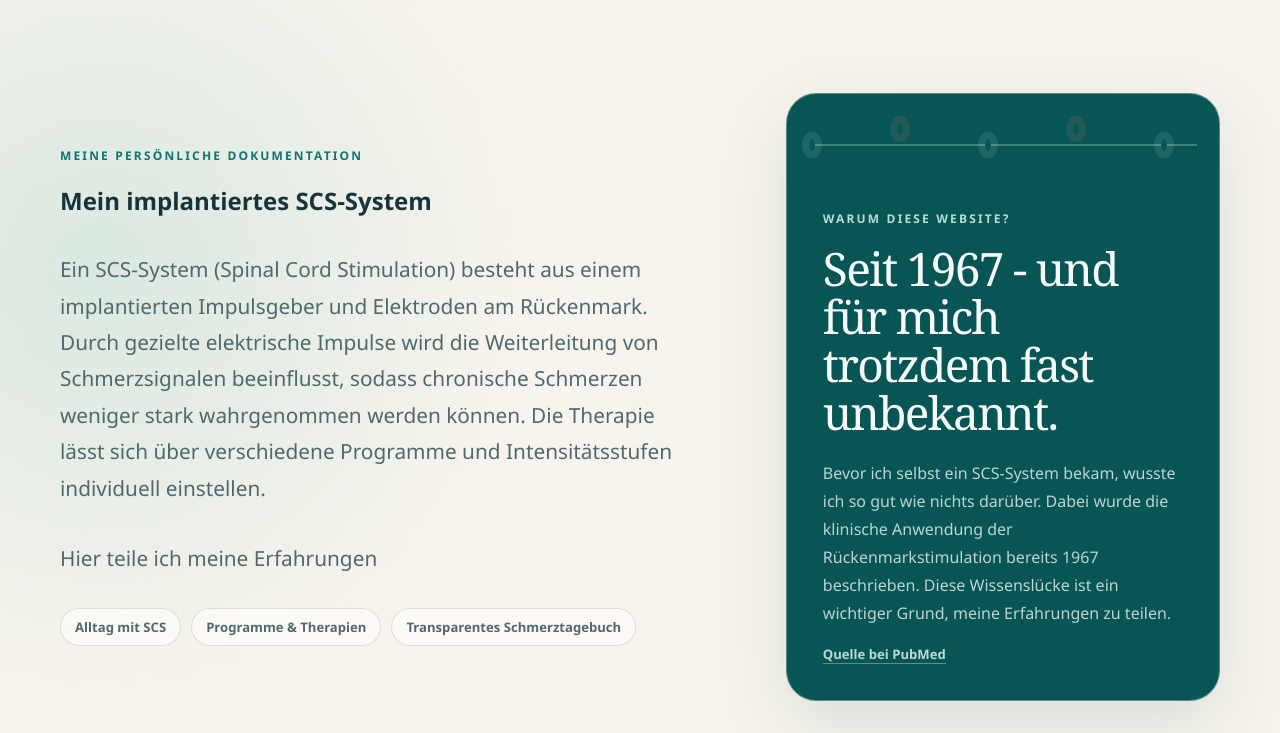
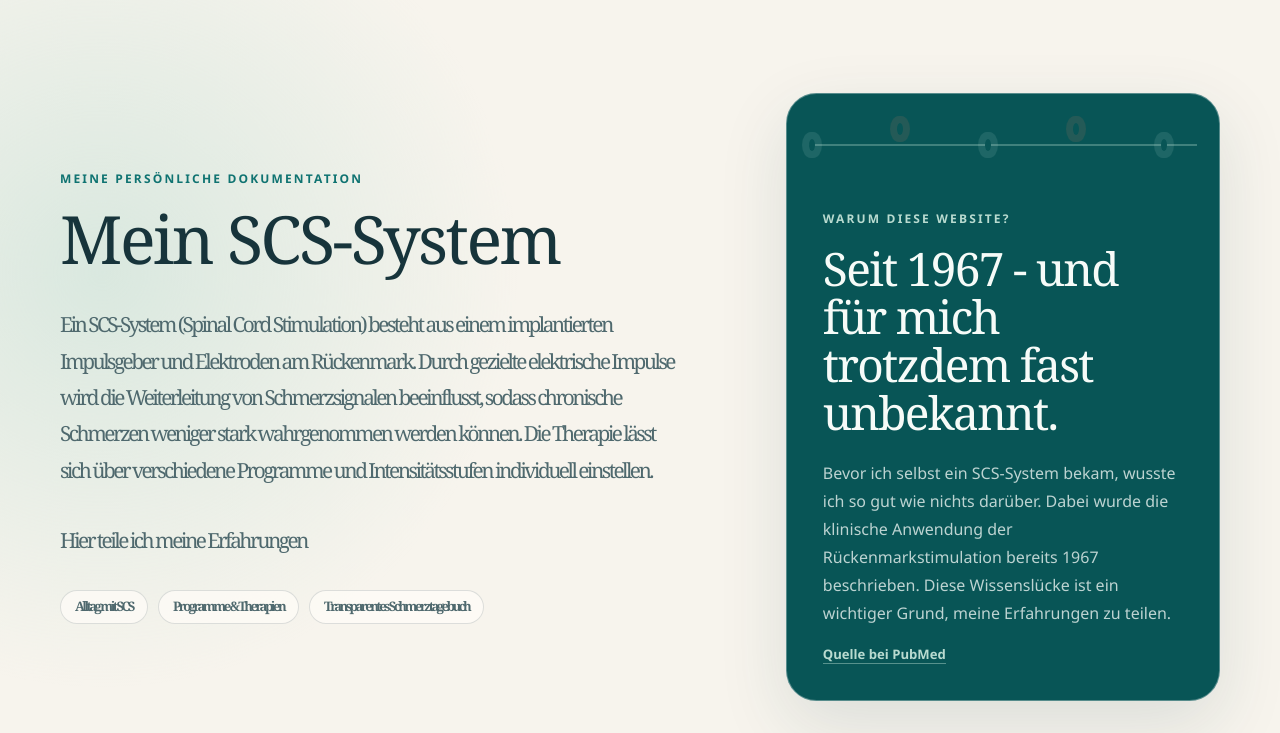
Before and after one commit to crstnnck/crstnnck.github.io, a plain HTML site: page index.html in a window 1280 px wide. Shown: the part 67-800 px from the top of the page. Drawn offline with Linux system fonts and the light colour scheme.

Commit message:
Change heading from h2 to h1 for SCS-System

```diff
--- a/index.html
+++ b/index.html
@@ -31,7 +31,7 @@
         <section class="hero-section section-shell">
           <div class="hero-copy">
             <p class="eyebrow">Meine persönliche Dokumentation</p>
-            <h2>Mein implantiertes SCS-System</h2>
+            <h1>Mein SCS-System</h>
             <p class="hero-intro">
               Ein SCS-System (Spinal Cord Stimulation) besteht aus einem implantierten
               Impulsgeber und Elektroden am Rückenmark. Durch gezielte elektrische
```
